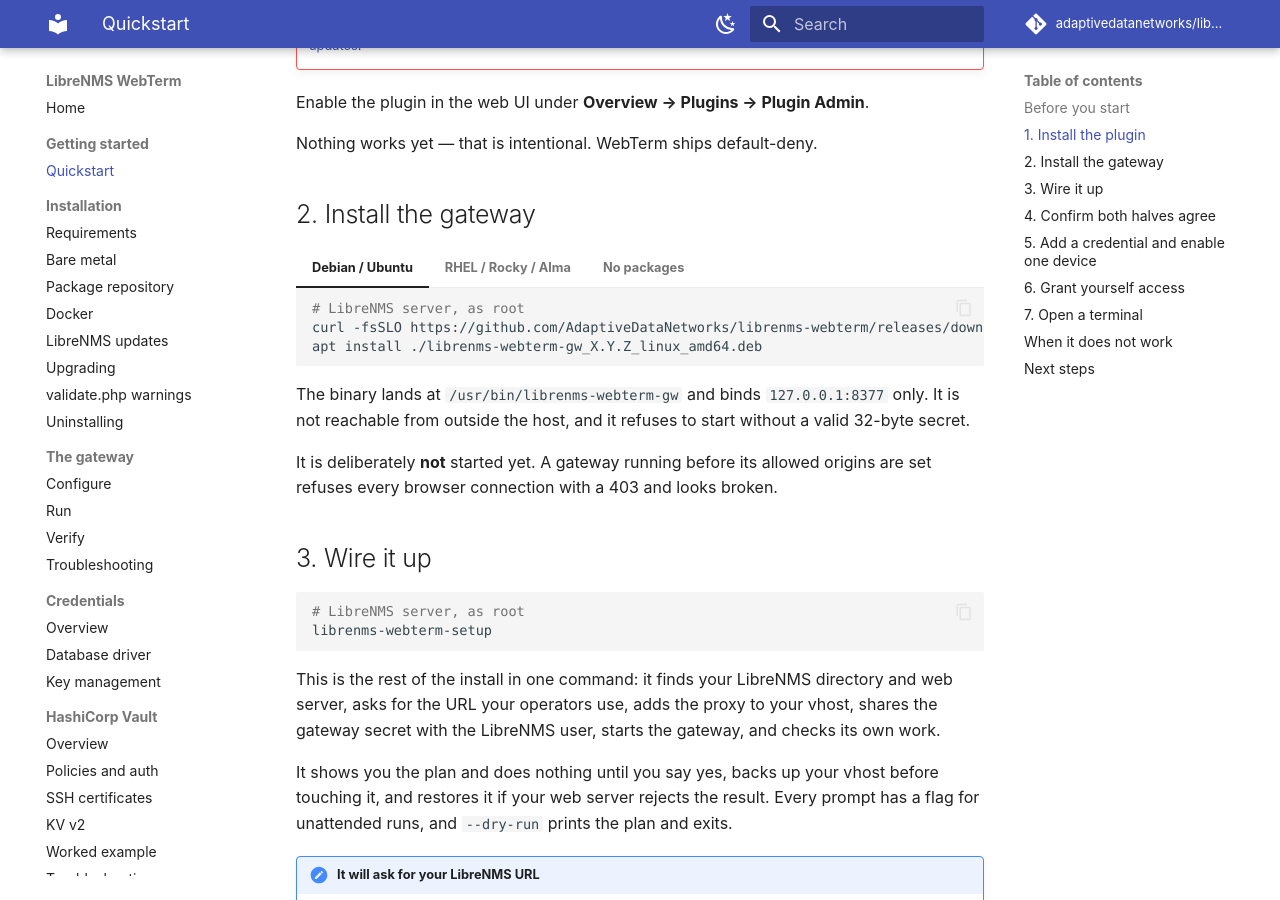
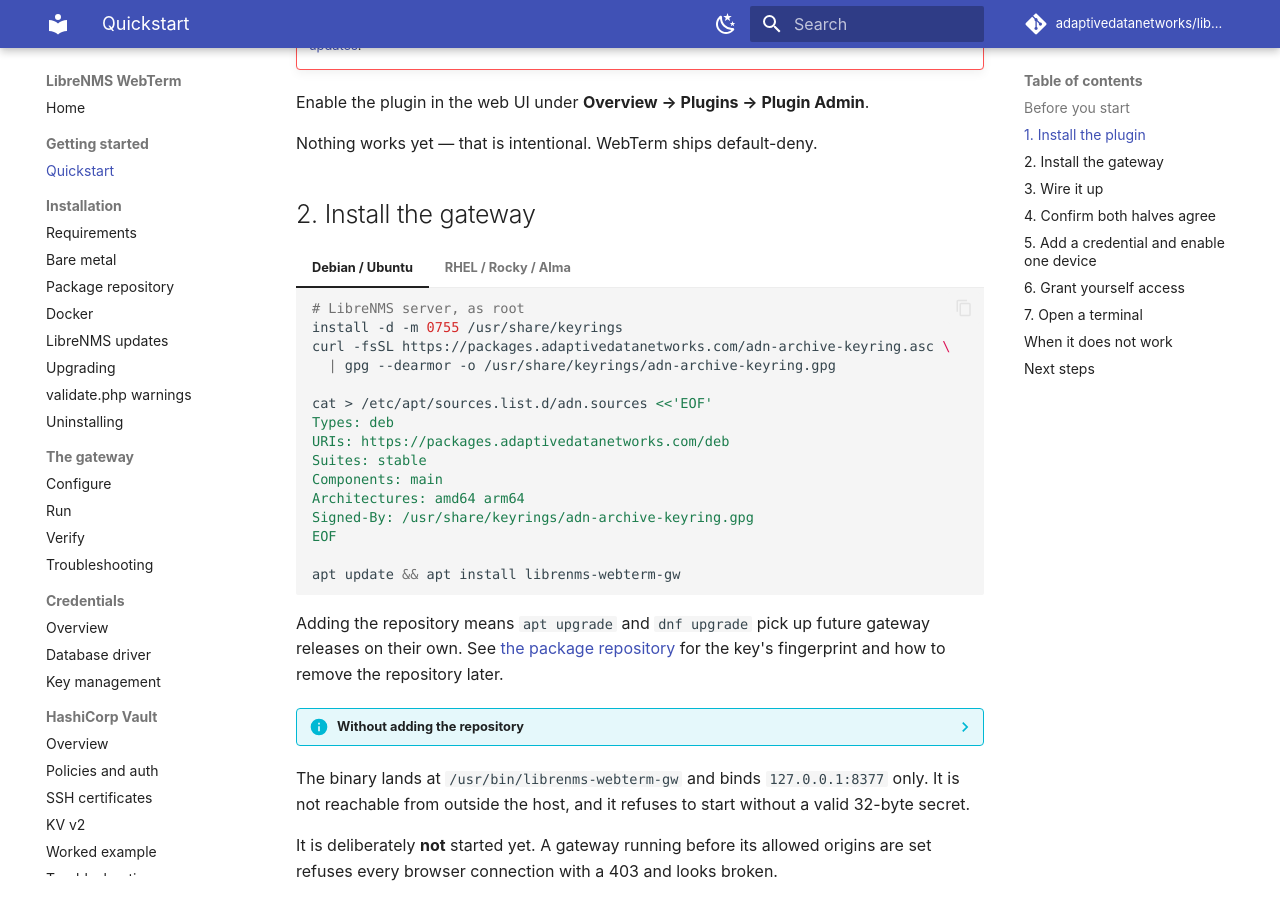
Before and after one commit to AdaptiveDataNetworks/librenms-webterm, an MkDocs documentation site: the page built from docs/getting-started/quickstart.md, in a window 1280 px wide and 900 px high, scrolled down 807 px. Built offline with MkDocs 1.6.1 and Material for MkDocs 9.7.7, drawn with Linux system fonts in a browser that asks for light colours; comment, search, counter and statistics services are not loaded.

Commit message:
docs: the package repository is live, so lead with it
packages.adaptivedatanetworks.com now serves v1.0.9 over TLS, and both halves
have been installed from it by a clean Debian 12 client using Signed-By and a
clean Rocky 9 client with gpgcheck=1 and repo_gpgcheck=1. The "not live yet"
banner is gone and the quickstart, the bare-metal page and the README lead with
the repository, since it is the path that also upgrades the gateway later.
Downloading a single release asset is still documented, one fold down.

SECURITY.md now carries the signing key's fingerprint, which is the thing an
operator needs and cannot derive:

  1880 C40E 19DC 890F 8F00  8D0C F729 7BB1 4290 D3DF

It also states plainly where the private half lives and where it does not: only
on the repository host, never in GitHub Actions. The release workflow holds a
key that can run exactly one command there -- publish vX.Y.Z -- and carries no
artifact content, so the host fetches the release itself and verifies the
published checksums before signing.

The upgrading page no longer explains how to hand-install a newer gateway as
though that were the only option.

````diff
--- a/docs/getting-started/quickstart.md
+++ b/docs/getting-started/quickstart.md
@@ -35,30 +35,50 @@ Nothing works yet — that is intentional. WebTerm ships default-deny.
 
     ```bash
     # LibreNMS server, as root
-    curl -fsSLO https://github.com/AdaptiveDataNetworks/librenms-webterm/releases/download/vX.Y.Z/librenms-webterm-gw_X.Y.Z_linux_amd64.deb
-    apt install ./librenms-webterm-gw_X.Y.Z_linux_amd64.deb
+    install -d -m 0755 /usr/share/keyrings
+    curl -fsSL https://packages.adaptivedatanetworks.com/adn-archive-keyring.asc \
+      | gpg --dearmor -o /usr/share/keyrings/adn-archive-keyring.gpg
+
+    cat > /etc/apt/sources.list.d/adn.sources <<'EOF'
+    Types: deb
+    URIs: https://packages.adaptivedatanetworks.com/deb
+    Suites: stable
+    Components: main
+    Architectures: amd64 arm64
+    Signed-By: /usr/share/keyrings/adn-archive-keyring.gpg
+    EOF
+
+    apt update && apt install librenms-webterm-gw
     ```
 
 === "RHEL / Rocky / Alma"
 
     ```bash
     # LibreNMS server, as root
-    curl -fsSLO https://github.com/AdaptiveDataNetworks/librenms-webterm/releases/download/vX.Y.Z/librenms-webterm-gw_X.Y.Z_linux_amd64.rpm
-    dnf install ./librenms-webterm-gw_X.Y.Z_linux_amd64.rpm
+    rpm --import https://packages.adaptivedatanetworks.com/adn-archive-keyring.asc
+
+    cat > /etc/yum.repos.d/adn.repo <<'EOF'
+    [adn]
+    name=Adaptive Data Networks
+    baseurl=https://packages.adaptivedatanetworks.com/rpm/
+    enabled=1
+    gpgcheck=1
+    repo_gpgcheck=1
+    gpgkey=https://packages.adaptivedatanetworks.com/adn-archive-keyring.asc
+    EOF
+
+    dnf install librenms-webterm-gw
     ```
 
-=== "No packages"
+Adding the repository means `apt upgrade` and `dnf upgrade` pick up future
+gateway releases on their own. See [the package repository](../install/package-repo.md)
+for the key's fingerprint and how to remove the repository later.
 
-    ```bash
-    # LibreNMS server, as root
-    curl -fsSLO https://github.com/AdaptiveDataNetworks/librenms-webterm/releases/latest/download/install.sh
-    curl -fsSLO https://github.com/AdaptiveDataNetworks/librenms-webterm/releases/latest/download/webserver.sh
-    less install.sh          # read it before you run it
-    sh install.sh --version vX.Y.Z
-    ```
+??? info "Without adding the repository"
 
-    Both files, in the same directory: `install.sh` sources `webserver.sh` for
-    the proxy step and skips it if it is not there.
+    Download the package or the installer from the
+    [release page]({{ config.repo_url }}/releases) instead — see
+    [installing on bare metal](../install/bare-metal.md#2-the-gateway-package).
 
 The binary lands at `/usr/bin/librenms-webterm-gw` and binds `127.0.0.1:8377`
 only. It is not reachable from outside the host, and it refuses to start
````
Also changed, not shown: README.md (+15 -14 lines), SECURITY.md (+21 -0 lines), docs/install/bare-metal.md (+45 -4 lines), docs/install/package-repo.md (+14 -12 lines), docs/install/upgrading.md (+5 -7 lines), 1 other file.
